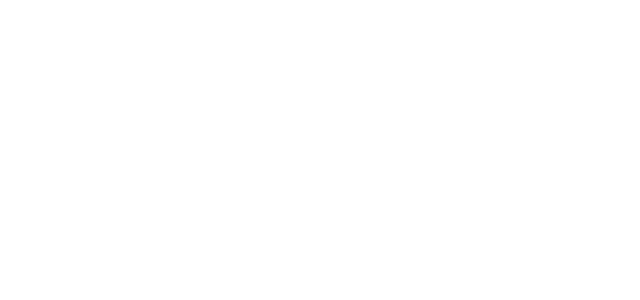
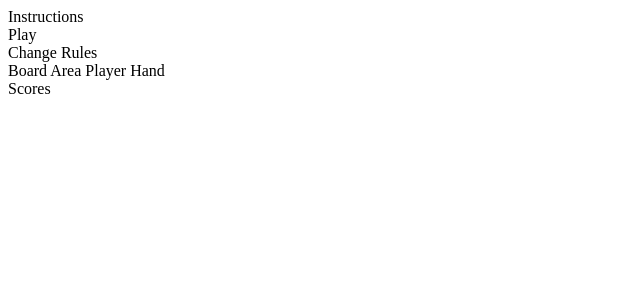
Before and after one commit to Raz3n/Timeline, a Vue app in the folder client/: page / in a window 1280 px wide. Shown: the top 300 px of the page, without its empty margins (0-640 px from the left). Built offline with nearby package versions, Linux system fonts and the light colour scheme.

Commit message:
adds template structure

```diff
--- a/client/src/App.vue
+++ b/client/src/App.vue
@@ -1,5 +1,22 @@
 <template lang="html">
-
+  <div id="app">
+    <nav>
+      <section id="instructions" class="nav">
+        Instructions
+      </section>
+      <section id="play" class="nav">
+        Play
+      </section>
+      <section id="change-rules" class="nav">
+        Change Rules
+      </section>
+    </nav>
+    <section id="play-area-container">
+      Board Area
+      Player Hand
+    </section>
+    <footer> Scores </footer>
+  </div>
 </template>
 
 <script>
```
